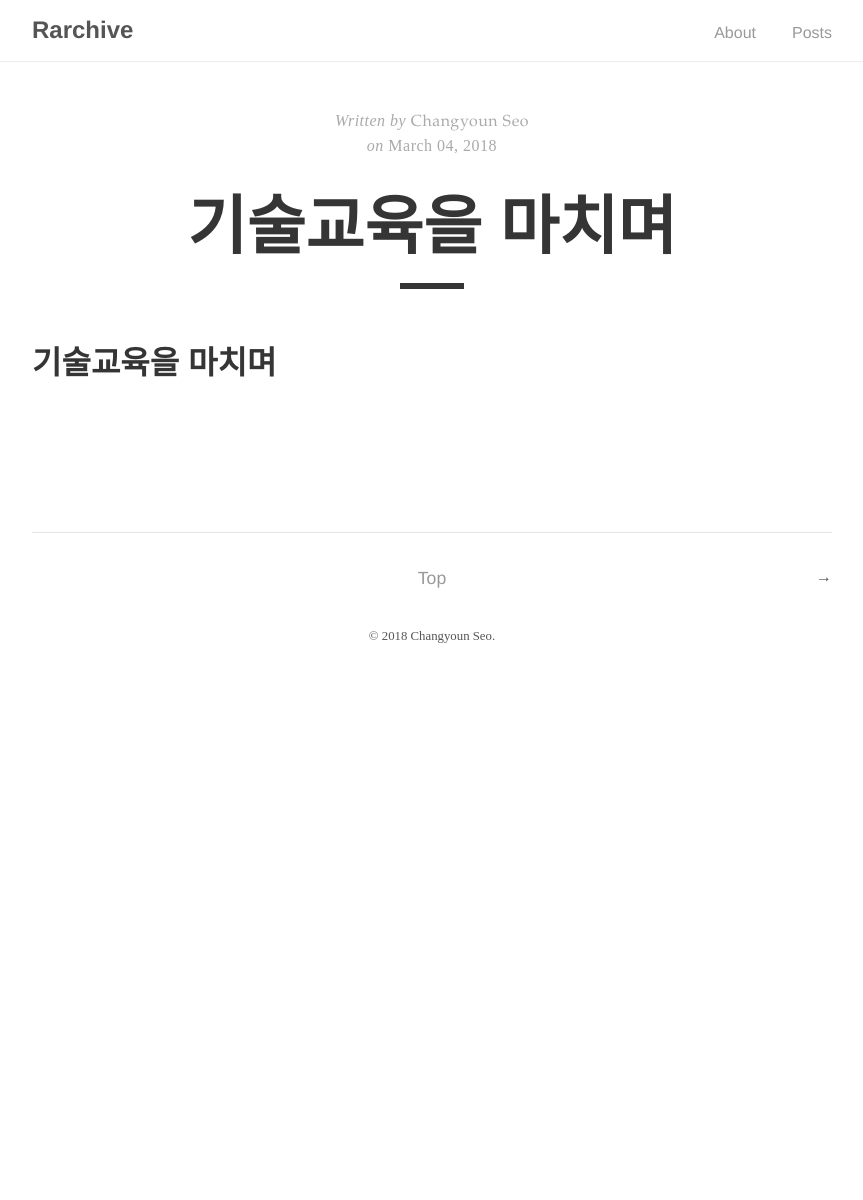
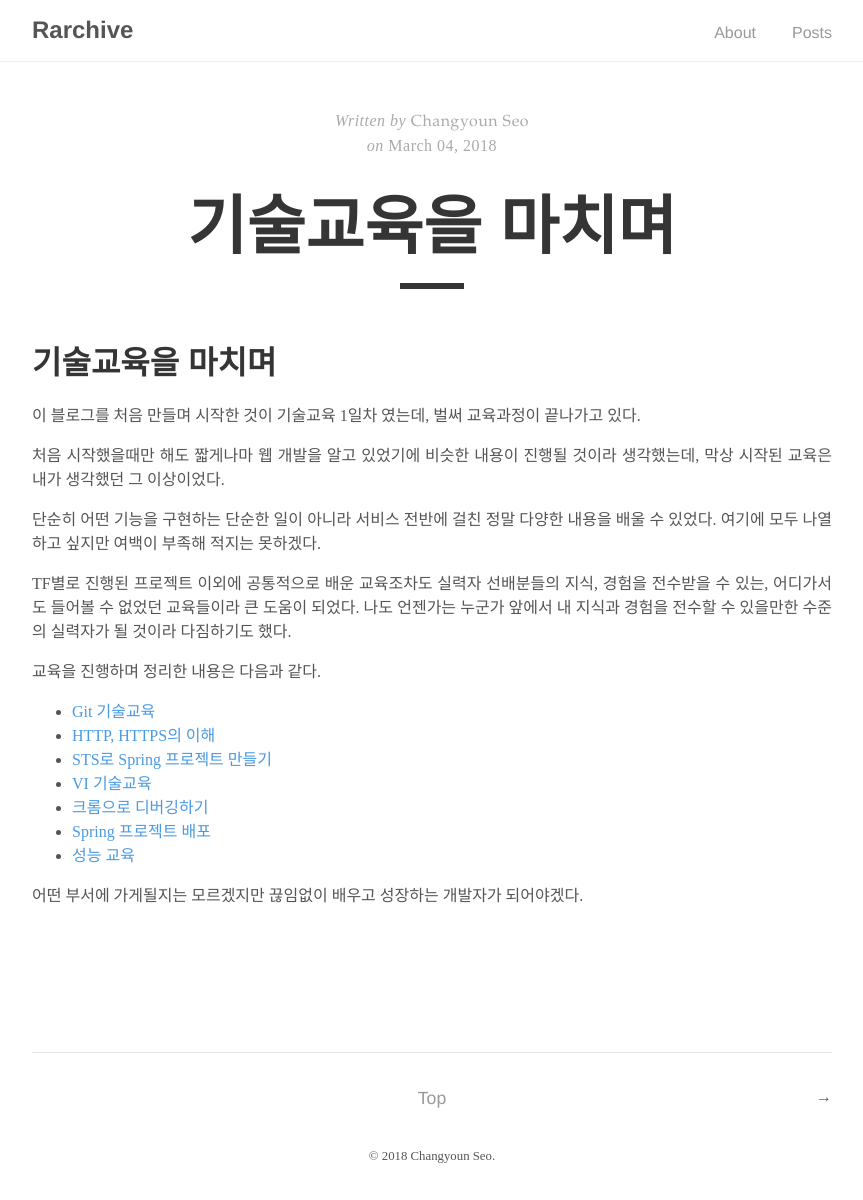
Before and after one commit to cyseo/cyseo.github.io, a Jekyll site: the page built from _posts/2018-03-04-기술교육을-마치며.md, in a window 1280 px wide. Shown: the whole page, without its empty margins (208-1071 px from the left). Built offline with Jekyll 4.4.1, drawn with Linux system fonts in a browser that asks for light colours; some web fonts are replaced; comment, search, counter and statistics services are not loaded; before the commit the page ends 900 px from its top, so only the background shows below that.

Commit message:
기술교육을 마치며 post 작성2

```diff
--- a/_posts/2018-03-04-기술교육을-마치며.md
+++ b/_posts/2018-03-04-기술교육을-마치며.md
@@ -8,3 +8,21 @@ tags: [잡담, nhn기술교육]
 ---
 
 # 기술교육을 마치며
+이 블로그를 처음 만들며 시작한 것이 기술교육 1일차 였는데, 벌써 교육과정이 끝나가고 있다.
+
+처음 시작했을때만 해도 짧게나마 웹 개발을 알고 있었기에 비슷한 내용이 진행될 것이라 생각했는데, 막상 시작된 교육은 내가 생각했던 그 이상이었다.
+
+단순히 어떤 기능을 구현하는 단순한 일이 아니라 서비스 전반에 걸친 정말 다양한 내용을 배울 수 있었다. 여기에 모두 나열하고 싶지만 여백이 부족해 적지는 못하겠다.
+
+TF별로 진행된 프로젝트 이외에 공통적으로 배운 교육조차도 실력자 선배분들의 지식, 경험을 전수받을 수 있는, 어디가서도 들어볼 수 없었던 교육들이라 큰 도움이 되었다. 나도 언젠가는 누군가 앞에서 내 지식과 경험을 전수할 수 있을만한 수준의 실력자가 될 것이라 다짐하기도 했다.
+
+교육을 진행하며 정리한 내용은 다음과 같다.
+- [Git 기술교육](https://cyseo.github.io/2018-01-15/Git-Git-%EA%B8%B0%EC%88%A0%EA%B5%90%EC%9C%A1)
+- [HTTP, HTTPS의 이해](https://cyseo.github.io/2018-01-16/HTTP-HTTP-HTTPS)
+- [STS로 Spring 프로젝트 만들기](https://cyseo.github.io/2018-01-17/Spring-STS%EB%A1%9C-%ED%94%84%EB%A1%9C%EC%A0%9D%ED%8A%B8-%EB%A7%8C%EB%93%A4%EA%B8%B0)
+- [VI 기술교육](https://cyseo.github.io/2018-01-17/VI-VI-%EA%B8%B0%EC%88%A0%EA%B5%90%EC%9C%A1)
+- [크롬으로 디버깅하기](https://cyseo.github.io/2018-01-18/Js-%ED%81%AC%EB%A1%AC%EC%9C%BC%EB%A1%9C-%EB%94%94%EB%B2%84%EA%B9%85%ED%95%98%EA%B8%B0)
+- [Spring 프로젝트 배포](https://cyseo.github.io/2018-01-23/Spring-Spring-%ED%94%84%EB%A1%9C%EC%A0%9D%ED%8A%B8-%EB%B0%B0%ED%8F%AC)
+- [성능 교육](https://cyseo.github.io/2018-02-27/%EC%84%B1%EB%8A%A5-%EA%B5%90%EC%9C%A1)
+
+어떤 부서에 가게될지는 모르겠지만 끊임없이 배우고 성장하는 개발자가 되어야겠다.
```
